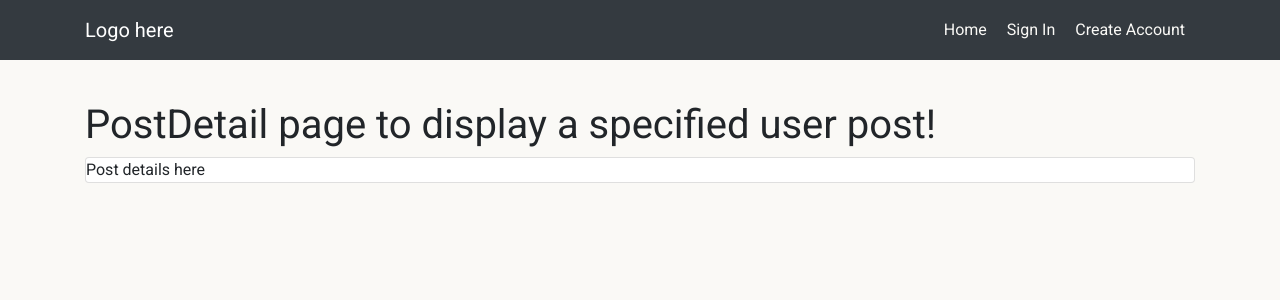
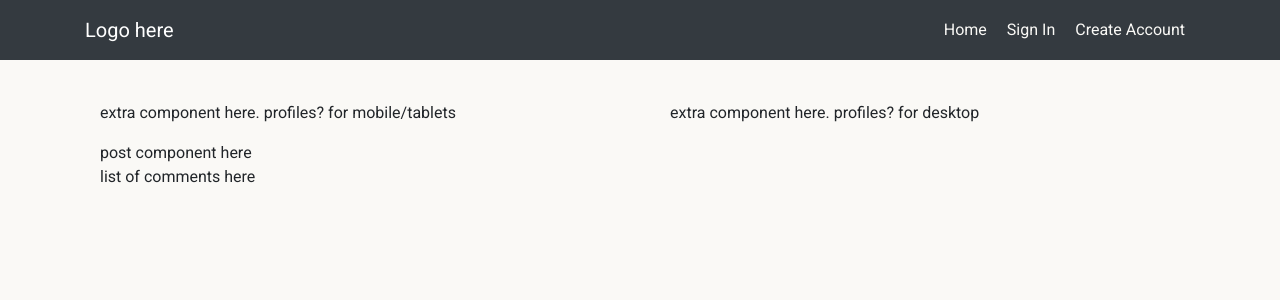
Before and after one commit to dantaylor28/polaroid-social-media-frontend, a React (Create React App) app: page /posts/1 in a window 1280 px wide. Shown: the top 300 px of the page. Built offline with nearby package versions, Linux system fonts and the light colour scheme; no server answers.

Commit message:
Add skeleton layout for PostDetail.js

```diff
--- a/src/pages/posts/PostDetail.js
+++ b/src/pages/posts/PostDetail.js
@@ -1,4 +1,5 @@
 import React, { useEffect, useState } from "react";
+import { Col, Container, Row } from "react-bootstrap";
 import { useParams } from "react-router";
 import { axiosReq } from "../../api/axiosDefaults";
 import Post from "./Post";
@@ -23,10 +24,23 @@ function PostDetail() {
   }, [id]);
 
   return (
-    <div>
-      <h1>PostDetail page to display a specified user post!</h1>
-      <Post {...post.results[0]} />
-    </div>
+    // <div>
+    //   <h1>PostDetail page to display a specified user post!</h1>
+    //   <Post {...post.results[0]} />
+    // </div>
+
+    <Row>
+      <Col>
+        <Container>
+          <p>extra component here. profiles? for mobile/tablets</p>
+        </Container>
+        <Container>post component here</Container>
+        <Container>list of comments here</Container>
+      </Col>
+      <Col>
+        <Container>extra component here. profiles? for desktop</Container>
+      </Col>
+    </Row>
   );
 }
 
```
